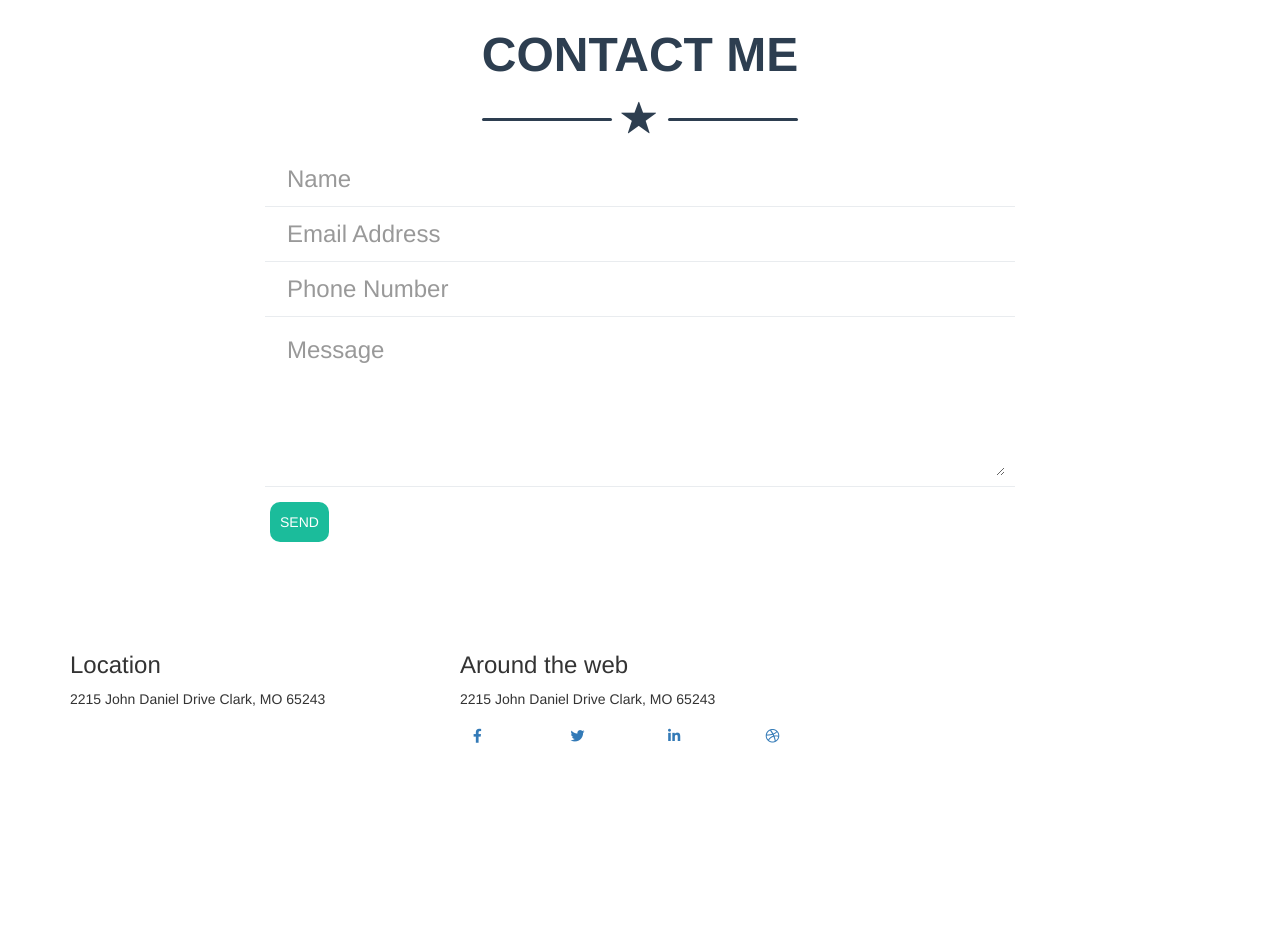
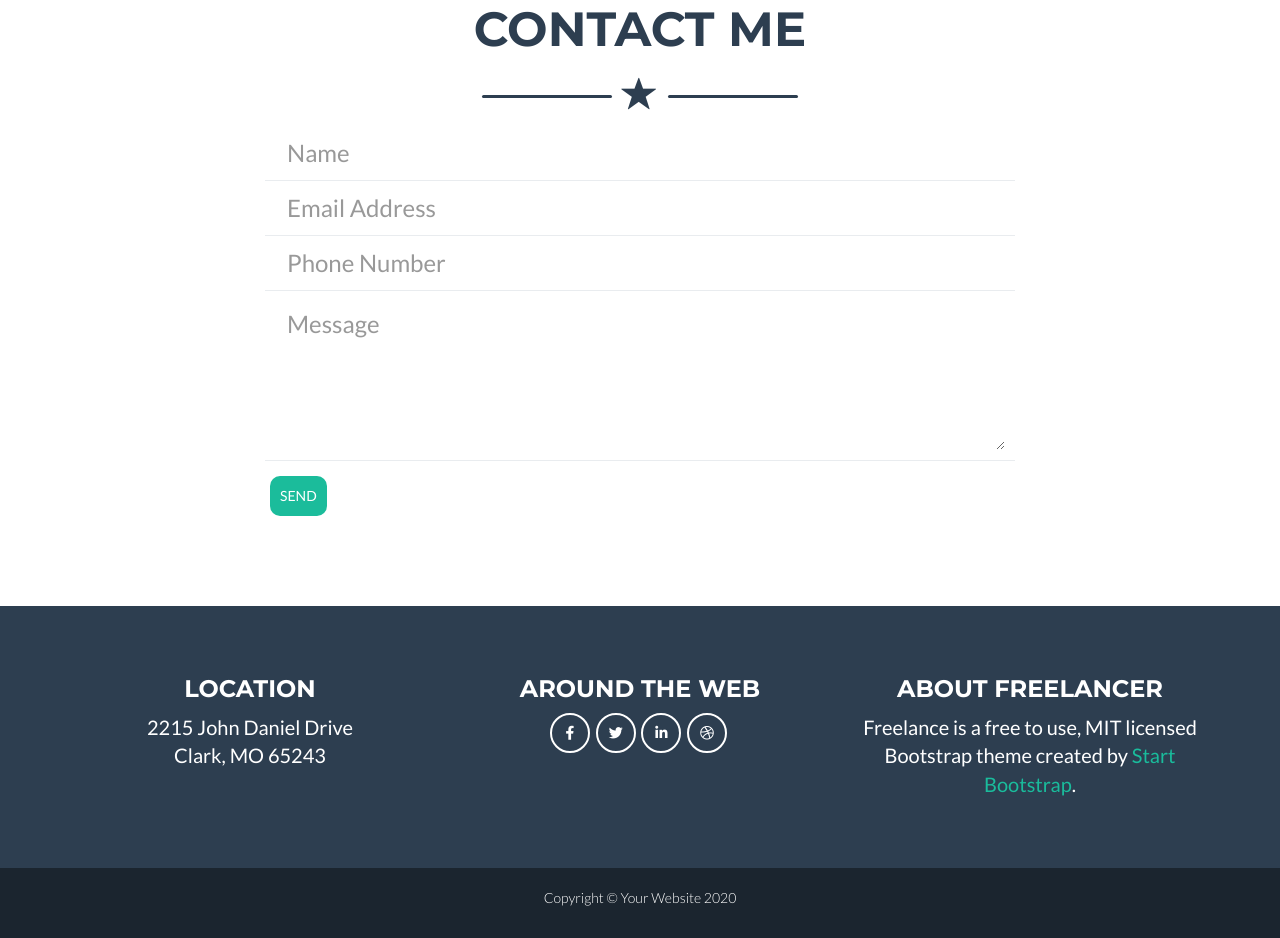
Before and after one commit to DaoudMoussa/html-css-bootstrap-freelancer, a plain HTML site: page index.html in a window 1280 px wide. Shown: the part 2213-3151 px from the top of the page. Before the commit the page ends 2966 px from the top, so only its background shows below. Drawn offline with nearby package versions, Linux system fonts and the light colour scheme.

Commit message:
Aggiunto footer

```diff
--- a/index.html
+++ b/index.html
@@ -4,6 +4,7 @@
         <meta charset="utf-8">
         <title>Freelancer - Start Bootstrap Theme</title>
         <meta name="viewport" content="width=device-width, initial-scale=1.0">
+        <link href="https://fonts.googleapis.com/css2?family=Lato:wght@300;400&family=Montserrat:wght@700&display=swap" rel="stylesheet">
         <link rel="stylesheet" href="https://use.fontawesome.com/releases/v5.14.0/css/all.css" integrity="sha384-HzLeBuhoNPvSl5KYnjx0BT+WB0QEEqLprO+NBkkk5gbc67FTaL7XIGa2w1L0Xbgc" crossorigin="anonymous">
         <link rel="stylesheet" href="https://cdnjs.cloudflare.com/ajax/libs/twitter-bootstrap/3.4.1/css/bootstrap.min.css" integrity="sha512-Dop/vW3iOtayerlYAqCgkVr2aTr2ErwwTYOvRFUpzl2VhCMJyjQF0Q9TjUXIo6JhuM/3i0vVEt2e/7QQmnHQqw==" crossorigin="anonymous" />
         <link rel="stylesheet" href="style.css">
@@ -177,48 +178,47 @@
         </main>
 
         <footer>
-            <div class="up-footer">
+            <div class="top-footer text-center">
                 <div class="container">
                     <div class="row">
                         <div class="col-xs-12 col-md-4">
                             <div class="box">
-                                <h3>Location</h3>
-                                <p>2215 John Daniel Drive Clark, MO 65243</p>
+                                <h3 class="text-uppercase">Location</h3>
+                                <p>
+                                    2215 John Daniel Drive <br>
+                                    Clark, MO 65243
+                                </p>
                             </div>
                         </div>
                         <div class="col-xs-12 col-md-4">
                             <div class="box">
-                                <h3>Around the web</h3>
-                                <p>2215 John Daniel Drive Clark, MO 65243</p>
-                                <div class="row">
-                                    <div class="col-xs-3">
-                                        <a class="btn btn-social">
+                                <h3 class="text-uppercase">Around the web</h3>
+                                <a role="button" class="btn btn-social">
                                     <i class="fab fa-facebook-f"></i>
                                 </a>
-                                    </div>
-                                    <div class="col-xs-3">
-                                        <a class="btn btn-social">
+                                <a role="button" class="btn btn-social">
                                     <i class="fab fa-twitter"></i>
                                 </a>
-                                    </div>
-                                    <div class="col-xs-3">
-                                        <a class="btn btn-social">
+                                <a role="button" class="btn btn-social">
                                     <i class="fab fa-linkedin-in"></i>
                                 </a>
-                                    </div>
-                                    <div class="col-xs-3">
-                                        <a class="btn btn-social">
+                                <a role="button" class="btn btn-social">
                                     <i class="fab fa-dribbble"></i>
                                 </a>
                             </div>
                         </div>
-                            </div>
-                        </div>
-
+                        <div class="col-xs-12 col-md-4">
+                            <div class="box">
+                                <h3 class="text-uppercase">About freelancer</h3>
+                                <p>Freelance is a free to use, MIT licensed Bootstrap theme created by <a href="#">Start Bootstrap</a>.</p>
                             </div>
                         </div>
                     </div>
-            <div class="bottom-footer"></div>
+                </div>
+            </div>
+            <div class="bottom-footer">
+                <p class="text-center">Copyright &copy; Your Website 2020</p>
+            </div>
         </footer>
     </body>
 </html>
--- a/style.css
+++ b/style.css
@@ -1,3 +1,13 @@
+body {
+    font-family: 'Lato', sans-serif;
+    font-weight: 400;
+}
+
+h1, h2, h3, h4, h5, h6 {
+    font-family: 'Montserrat', sans-serif;
+    font-weight: 700;
+}
+
 .white-on-green {
     background-color: #1bbc9b;
     color: white;
@@ -239,6 +249,69 @@ input::-webkit-inner-spin-button {
     font-weight: 400;
 }
 
+.top-footer {
+    background: #2d3e50;
+    color:white;
+    padding: 50px 0;
+
+}
+
+.top-footer .box {
+    margin-bottom: 20px;
+}
+
+.top-footer h3 {
+    font-size: 24px;
+    font-weight: 700;
+    margin-bottom: 10px
+}
+
+.top-footer p {
+    font-size: 20px;
+}
+
+.top-footer .btn-social {
+    width: 40px;
+    height: 40px;
+    border-radius: 50%;
+    border: 2px solid white;
+    position: relative;
+    margin-right: 3px;
+}
+
+.top-footer .btn-social:hover {
+    background-color: white;
+}
+
+.top-footer .btn-social i {
+    color: white;
+    position: absolute;
+    top: 50%;
+    transform: translate(-50%, -50%);
+}
+
+.top-footer .btn-social:hover i {
+    color: #2d3e50;
+}
+
+.top-footer .box p a {
+    color: #1abc9c;;
+    text-decoration: none;
+}
+
+.top-footer .box p a:hover {
+    color: #117964;;
+    text-decoration: underline;
+}
+
+.bottom-footer {
+    padding: 20px 0;
+    background: #1b252f;
+    color: white;
+    font-size: 14px;
+    font-weight: 300;
+}
+
 @media (min-width: 768px) {
     .navbar-header {
         width: 100%
```
Lines whose indentation alone changed are shown as unchanged.
